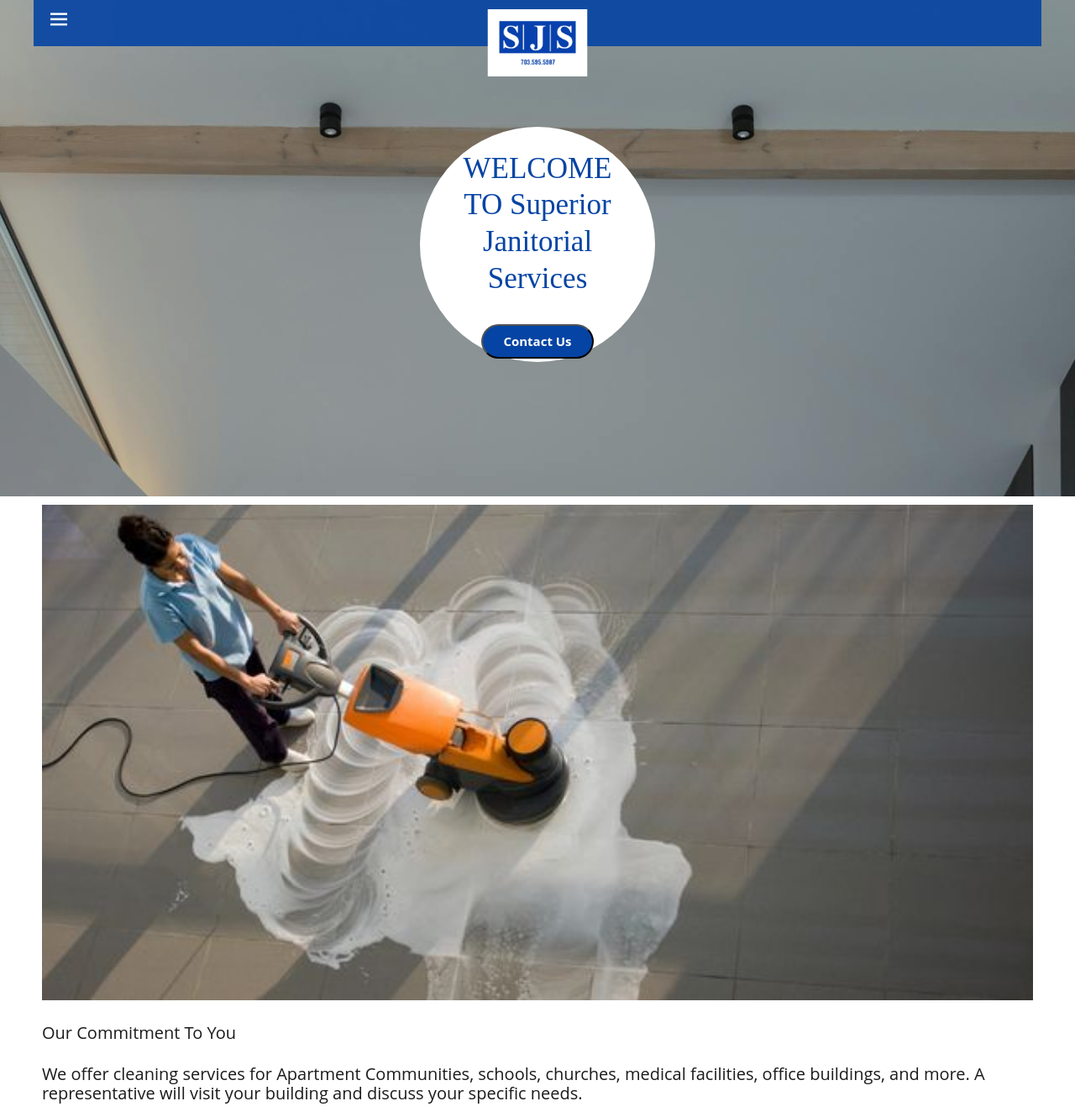
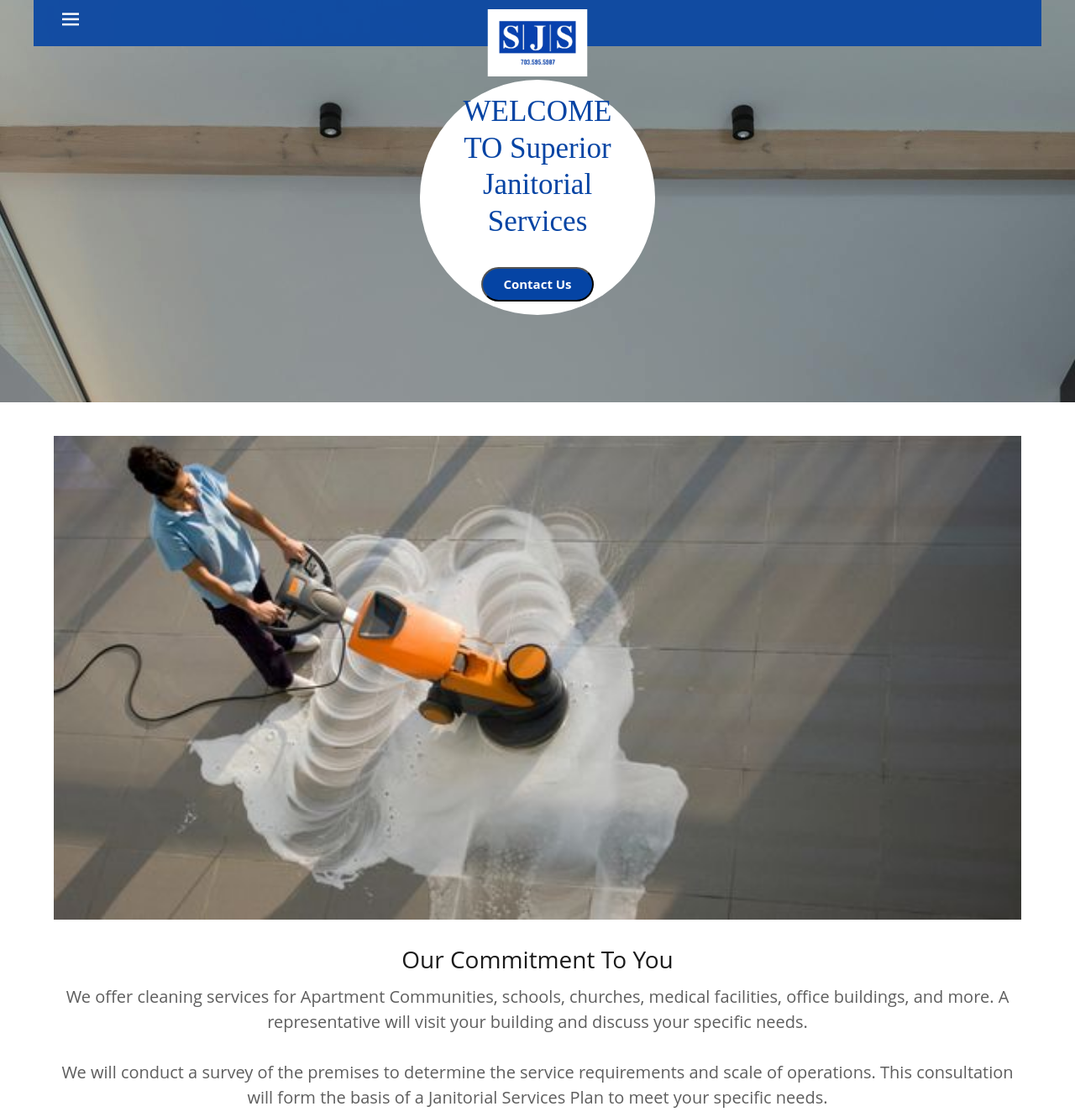
Before and after one commit to manasesajoruro/appJaniarial, a plain HTML site: page index.html in a window 1280 px wide. Shown: the part 9-1339 px from the top of the page at 84% size. Drawn offline with Linux system fonts and the light colour scheme.

Commit message:
finalizado mision

```diff
--- a/css/base.css
+++ b/css/base.css
@@ -29,6 +29,7 @@ body {
     font-size: 2rem;
     background-color: #fff;
     color: var(--color-text);
+	line-height: 1.5;
 }
 h1, h2, h3{
 	font-weight: 700;
@@ -50,12 +51,16 @@ a {
 [class$="__container"] { /*aplica los styles a las clases q terminan en __container*/
 	width: 100%;
 	max-width: 120rem; /*ancho maximo*/
-	padding: 1rem;
+	padding: 0 2.4rem;
 	margin: 0 auto; /*centra*/
 }
 
 [class$="__title"] {
 	text-align: center;
-	font-size: 3rem;
-	padding: 0 1rem;
+	color: var(--color-main);
+    line-height: 1.25;
+    font-size: 3.5rem;
+    font-weight: 400;
+    font-family: var(--font-text);
+	margin: 0;
 }
--- a/css/blocks/header.css
+++ b/css/blocks/header.css
@@ -99,16 +99,16 @@
 
 .bienvenida {
     position: relative;
-    height: 60rem;
+    height: 48.8rem;
     overflow: hidden;
     display: flex;
     flex-direction: column;
     justify-content: center;
+    margin-bottom: 4rem;
 }
 .bienvenida__container {
     max-width: 100%;
     padding: 0 2.4rem;
-    margin: 0 auto;
 }
 
 .bienvenida__contenido {
@@ -131,14 +131,9 @@
     justify-content: center;
 }
 
-.bienvenida__text {
-    color: var(--color-main);
-    white-space: pre-line;
-    line-height: 1.25;
-    font-size: 3.5rem;
-    font-weight: 400;
-    margin-bottom: 0.8rem;
-    font-family: var(--font-text);
+.bienvenida__title {
+   white-space: pre-line;
+   margin-bottom: 0.8rem;
 }
 
 .bienvenida__btn {
@@ -157,3 +152,24 @@
 }
 
 /* mision */
+.mision {
+    margin-bottom: 7rem;
+}
+
+.mision__img {
+    margin-bottom: 3rem;
+}
+
+.mision__title2 {
+    font-size: 2.8rem;
+    line-height: 1.25;
+    font-weight: 400;
+    margin: 0 0 1.2rem 0;
+    text-align: center;
+}
+
+.mision__text {
+    color: rgb(94, 94, 94);
+    margin: 0;
+    text-align: center;
+}
--- a/index.html
+++ b/index.html
@@ -46,7 +46,7 @@
                 <!-- contenedor -->
                 <div class="bienvenida__contenido">
                     <span>
-                    <h1 class="bienvenida__text">WELCOME TO Superior Janitorial Services</h1>
+                    <h1 class="bienvenida__title">WELCOME TO Superior Janitorial Services</h1>
                     <button class="bienvenida__btn">Contact Us</button>
                     </span>
                 </div>
@@ -54,23 +54,23 @@
         </section>
         <section class="mision">
             <div class="mision__container">
-                 <picture class="mision__fondo">
+                 <picture class="mision__img-contenedor">
                     <img class="mision__img" src="./assets/images/crw600h300.jpg" alt="">
                 </picture>
-                <h4>Our Commitment To You</h4>
-                <p>We offer cleaning services for Apartment Communities, schools, churches, medical facilities, office buildings, and more. A representative will visit your building and discuss your specific needs.</p>
-                <p>We will conduct a survey of the premises to determine the service requirements and scale of operations. This consultation will form the basis of a Janitorial Services Plan to meet your specific needs.</p>
+                <h4 class="mision__title2">Our Commitment To You</h4>
+                <p class="mision__text">We offer cleaning services for Apartment Communities, schools, churches, medical facilities, office buildings, and more. A representative will visit your building and discuss your specific needs.</p><br>
+                <p class="mision__text">We will conduct a survey of the premises to determine the service requirements and scale of operations. This consultation will form the basis of a Janitorial Services Plan to meet your specific needs.</p>
             </div>
         </section>
         <section>
             <form action="">
-                <h3>Join Our Mailing List</h3>
+                <h3 class="formulario__title">Join Our Mailing List</h3>
                 <input type="email" name="" id="" placeholder="Email address">
                 <button>Sign up</button>
             </form>
         </section>
         <section>
-            <h3>Connect With Us</h3>
+            <h3 class="Contacto__title">Connect With Us</h3>
             <hr>
             <div>
                 <a href="#">
```
